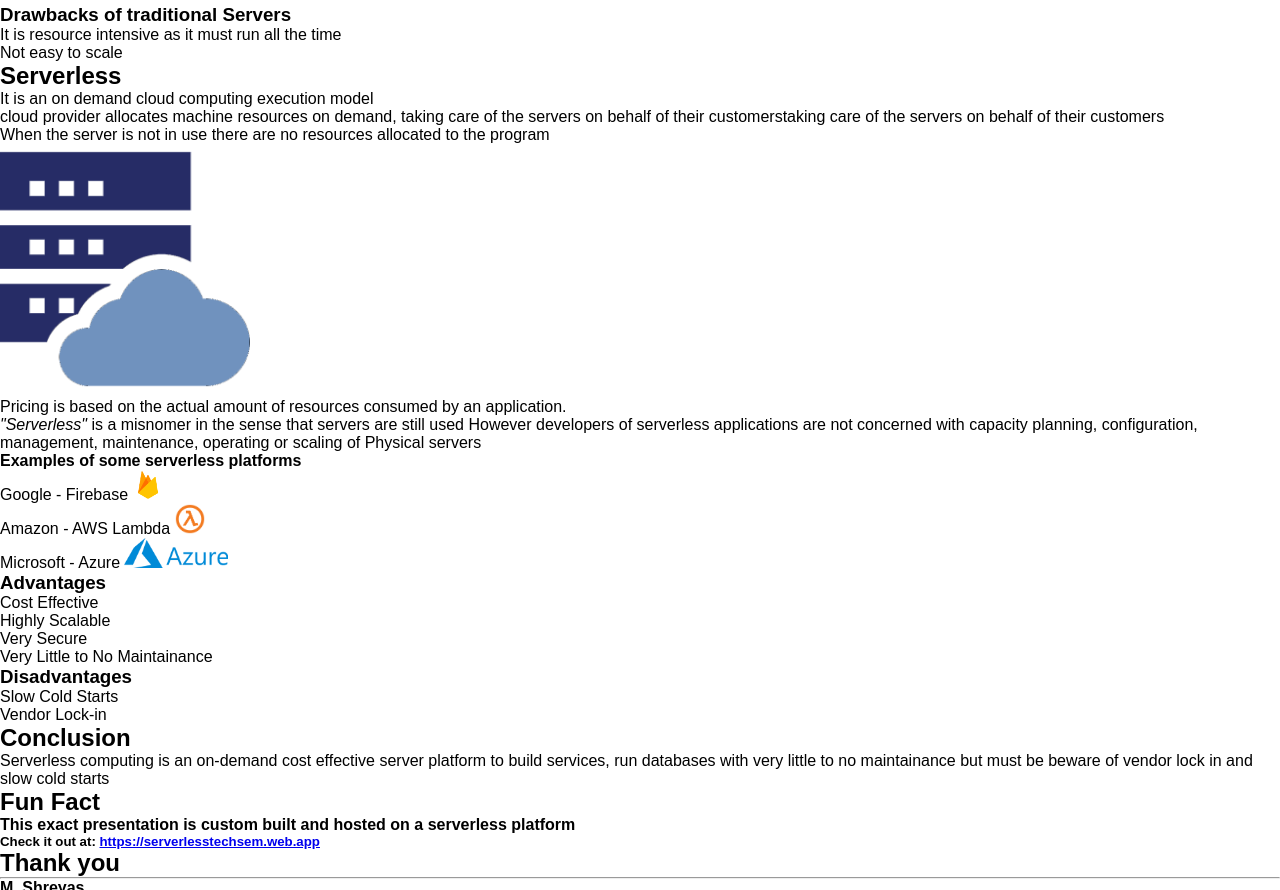
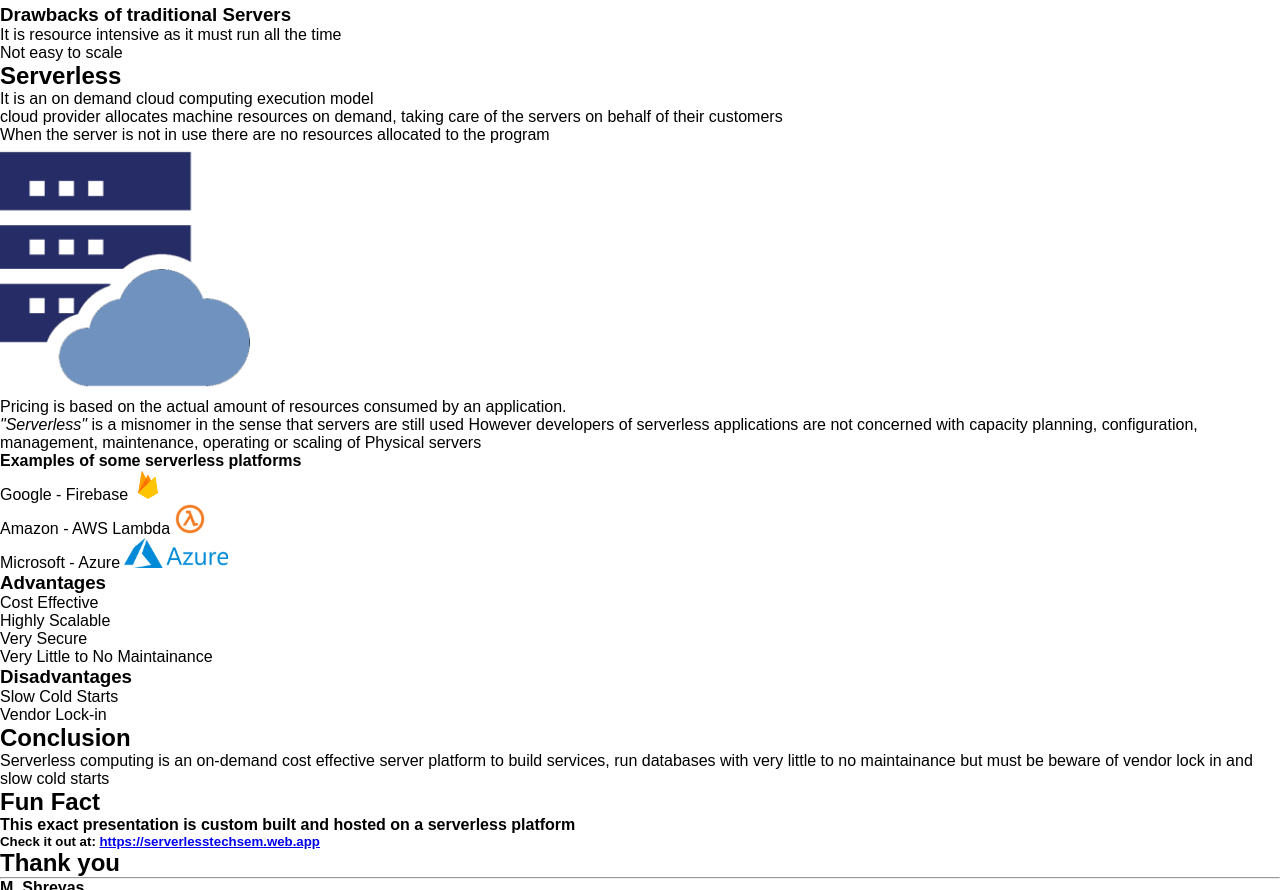
Before and after one commit to shreyassanthu77/techsem, a website built with Parcel: page src/index.html in a window 1280 px wide. Shown: the part 828-1718 px from the top of the page. Built offline with nearby package versions, Linux system fonts and the light colour scheme; what reveal.js would draw is missing.

Commit message:
fixed some spelling mistakes

```diff
--- a/src/index.html
+++ b/src/index.html
@@ -81,7 +81,7 @@
                         <h2>Serverless</h2>
                         <p>
                             It is an on demand cloud computing execution model <br>
-                            cloud provider allocates machine resources on demand, taking care of the servers on behalf of their customerstaking care of the servers on behalf of their customers
+                            cloud provider allocates machine resources on demand, taking care of the servers on behalf of their customers
                         </p>
                         <p>When the server is not in use there are no resources allocated to the program</p>
                         <img class="server-img" src="assets/database.png" alt="">
```
Also changed, not shown: 1 other file.
